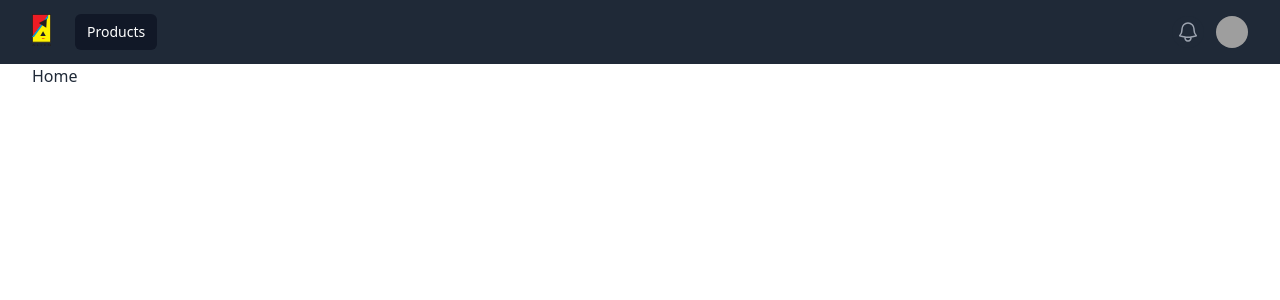
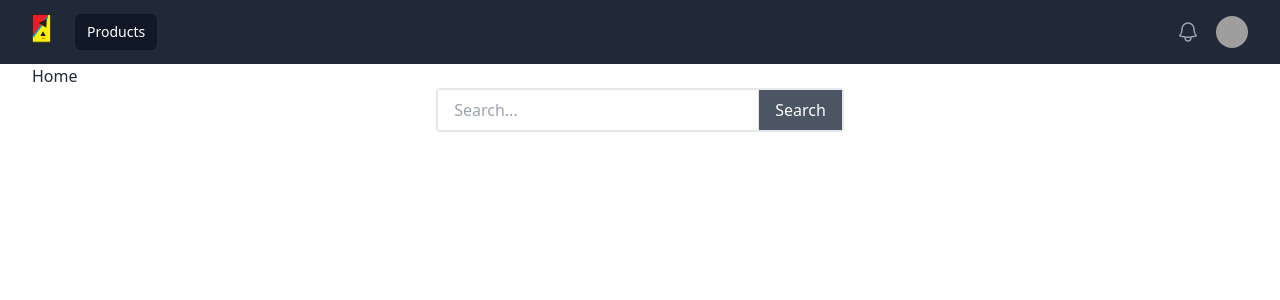
Before and after one commit to rikiDalvarez/Alten, a React (Vite) app in the folder alten-app/: page / in a window 1280 px wide. Shown: the top 300 px of the page. Built offline with nearby package versions, Linux system fonts and the light colour scheme; grey boxes are pictures that could not be loaded.

Commit message:
add search component

```diff
--- /dev/null
+++ b/alten-app/src/Components/Search/index.jsx
@@ -0,0 +1,16 @@
+import React from 'react'
+
+function Search() {
+	return (
+		<div class="flex items-center justify-center ">
+			<div class="flex border-2 border-gray-200 rounded">
+				<input type="text" class="px-4 py-2 w-80" placeholder="Search..." />
+				<button class="px-4 text-white bg-gray-600 border-l ">
+					Search
+				</button>
+			</div>
+		</div>
+	)
+}
+
+export default Search
--- a/alten-app/src/pages/Home/index.jsx
+++ b/alten-app/src/pages/Home/index.jsx
@@ -1,12 +1,14 @@
 import React, { useEffect, useState } from 'react'
 import { Outlet } from 'react-router-dom'
 import Header from "../../Components/Header"
+import Search from "../../Components/Search"
 
 function Home() {
 
 	return (
 		<>
 			<Header></Header>
+			<Search></Search>
 			<Outlet></Outlet>
 		</>
 	)
--- a/alten-app/src/pages/Product/index.jsx
+++ b/alten-app/src/pages/Product/index.jsx
@@ -10,6 +10,7 @@ const features = [
 ]
 
 export default function Product() {
+
 	return (
 		<div className="bg-white">
 			<div className="mx-auto grid max-w-2xl grid-cols-1 items-center gap-y-16 gap-x-8 py-24 px-4 sm:px-6 sm:py-32 lg:max-w-7xl lg:grid-cols-2 lg:px-8">
--- a/alten-app/src/pages/ProductList/index.jsx
+++ b/alten-app/src/pages/ProductList/index.jsx
@@ -21,7 +21,7 @@ function ProductList() {
 
 				<div className="mt-6 grid grid-cols-1 gap-y-10 gap-x-6 sm:grid-cols-2 lg:grid-cols-4 xl:gap-x-8">
 					{products.map((product) => (
-						<Link to="/product/:id" className="hover:bg-blue-300 active:bg-blue-400 focus:outline-none focus:ring focus:ring-blue-300 rounded-md">
+						<Link props={product} to="/product/:id" className="hover:bg-blue-300 active:bg-blue-400 focus:outline-none focus:ring focus:ring-blue-300 rounded-md">
 							<div key={product._id} className="group relative">
 								<div className="min-h-80 aspect-w-1 aspect-h-1 w-full overflow-hidden rounded-md bg-gray-200 group-hover:opacity-75 lg:aspect-none lg:h-80">
 									<img
```
